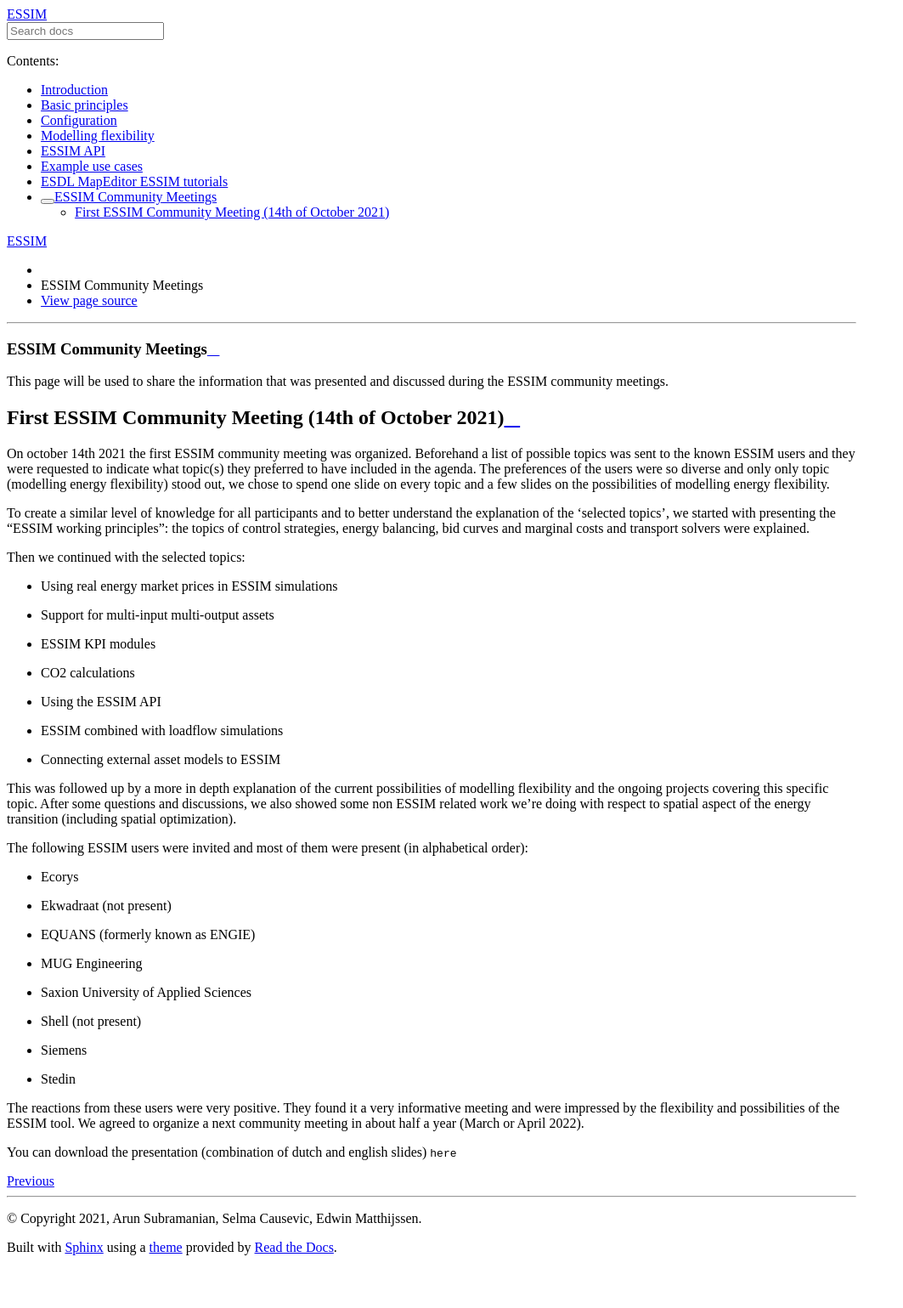
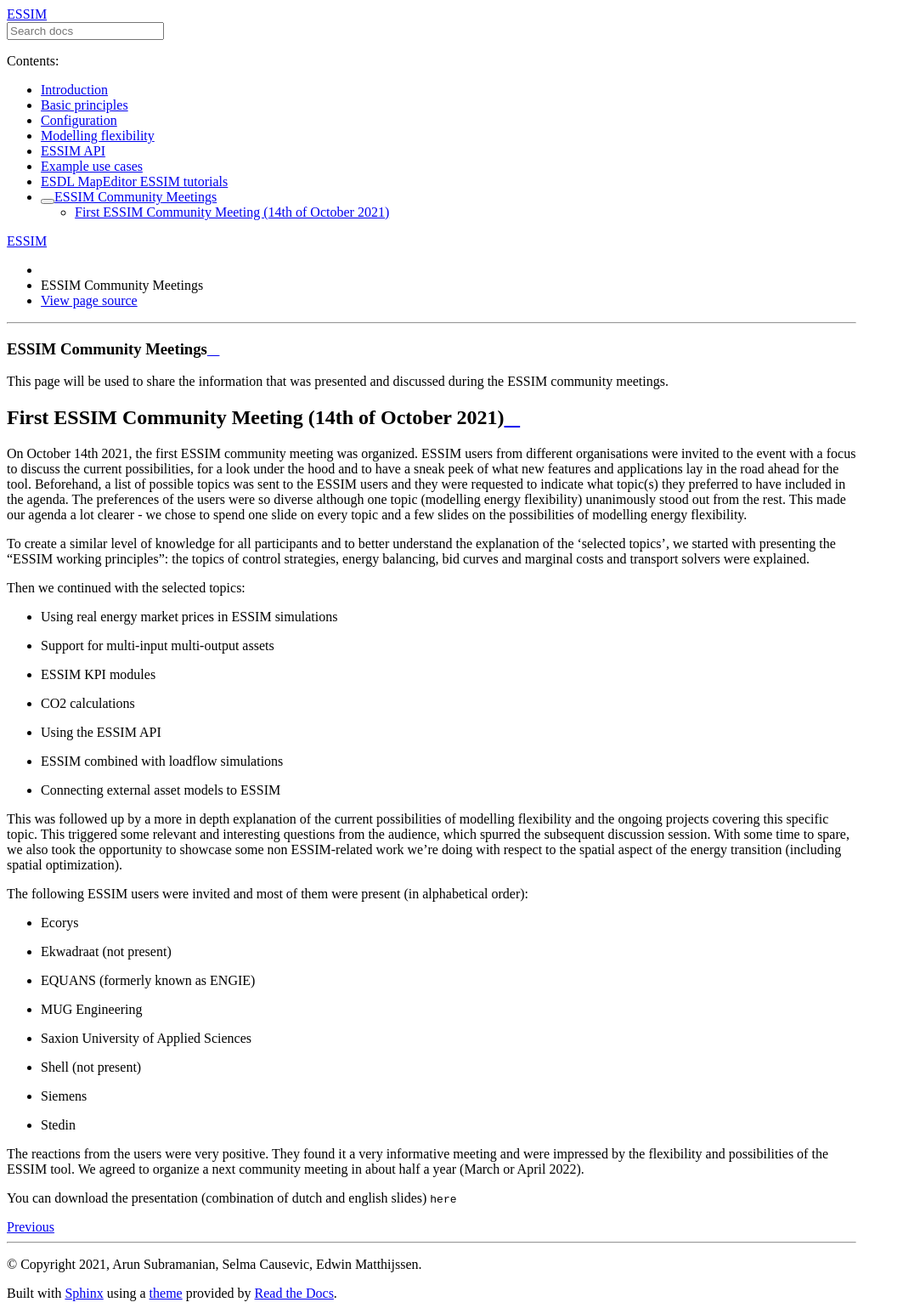
Before and after one commit to ESDLMapEditorESSIM/ESSIMDocumentation, a Sphinx documentation site: the page built from docs/source/essim_community_meetings/index.rst, in a window 1280 px wide. Shown: the whole page at 85% size, without its empty margins (0-1063 px from the left). Built offline with Sphinx 7.4.7 and the Read the Docs theme 2.0.0, drawn with Linux system fonts in a browser that asks for light colours; before the commit the page ends 1485 px from its top, so only the background shows below that.

Commit message:
Edited minor details

```diff
--- a/docs/source/essim_community_meetings/index.rst
+++ b/docs/source/essim_community_meetings/index.rst
@@ -5,14 +5,9 @@
 
 First ESSIM Community Meeting (14th of October 2021)
 ----------------------------------------------------
-On october 14th 2021 the first ESSIM community meeting was organized. Beforehand a list of possible topics was sent to
-the known ESSIM users and they were requested to indicate what topic(s) they preferred to have included in the agenda.
-The preferences of the users were so diverse and only only topic (modelling energy flexibility) stood out, we chose
-to spend one slide on every topic and a few slides on the possibilities of modelling energy flexibility.
+On October 14th 2021, the first ESSIM community meeting was organized. ESSIM users from different organisations were invited to the event with a focus to discuss the current possibilities, for a look under the hood and to have a sneak peek of what new features and applications lay in the road ahead for the tool. Beforehand, a list of possible topics was sent to the ESSIM users and they were requested to indicate what topic(s) they preferred to have included in the agenda. The preferences of the users were so diverse although one topic (modelling energy flexibility) unanimously stood out from the rest. This made our agenda a lot clearer - we chose to spend one slide on every topic and a few slides on the possibilities of modelling energy flexibility.
 
-To create a similar level of knowledge for all participants and to better understand the explanation of the 'selected
-topics', we started with presenting the "ESSIM working principles": the topics of control strategies, energy balancing,
-bid curves and marginal costs and transport solvers were explained.
+To create a similar level of knowledge for all participants and to better understand the explanation of the 'selected topics', we started with presenting the "ESSIM working principles": the topics of control strategies, energy balancing, bid curves and marginal costs and transport solvers were explained.
 
 Then we continued with the selected topics:
 
@@ -24,9 +19,7 @@
 * ESSIM combined with loadflow simulations
 * Connecting external asset models to ESSIM
 
-This was followed up by a more in depth explanation of the current possibilities of modelling flexibility and the
-ongoing projects covering this specific topic. After some questions and discussions, we also showed some non ESSIM
-related work we're doing with respect to spatial aspect of the energy transition (including spatial optimization).
+This was followed up by a more in depth explanation of the current possibilities of modelling flexibility and the ongoing projects covering this specific topic. This triggered some relevant and interesting questions from the audience, which spurred the subsequent discussion session. With some time to spare, we also took the opportunity to showcase some non ESSIM-related work we're doing with respect to the spatial aspect of the energy transition (including spatial optimization).
 
 The following ESSIM users were invited and most of them were present (in alphabetical order):
 
@@ -39,8 +32,6 @@
 * Siemens
 * Stedin
 
-The reactions from these users were very positive. They found it a very informative meeting and were impressed by the
-flexibility and possibilities of the ESSIM tool. We agreed to organize a next community meeting in about half a year
-(March or April 2022).
+The reactions from the users were very positive. They found it a very informative meeting and were impressed by the flexibility and possibilities of the ESSIM tool. We agreed to organize a next community meeting in about half a year (March or April 2022).
 
 You can download the presentation (combination of dutch and english slides) :download:`here <download/ESSIM community presentatie (14 okt 2021).pdf>`
```
